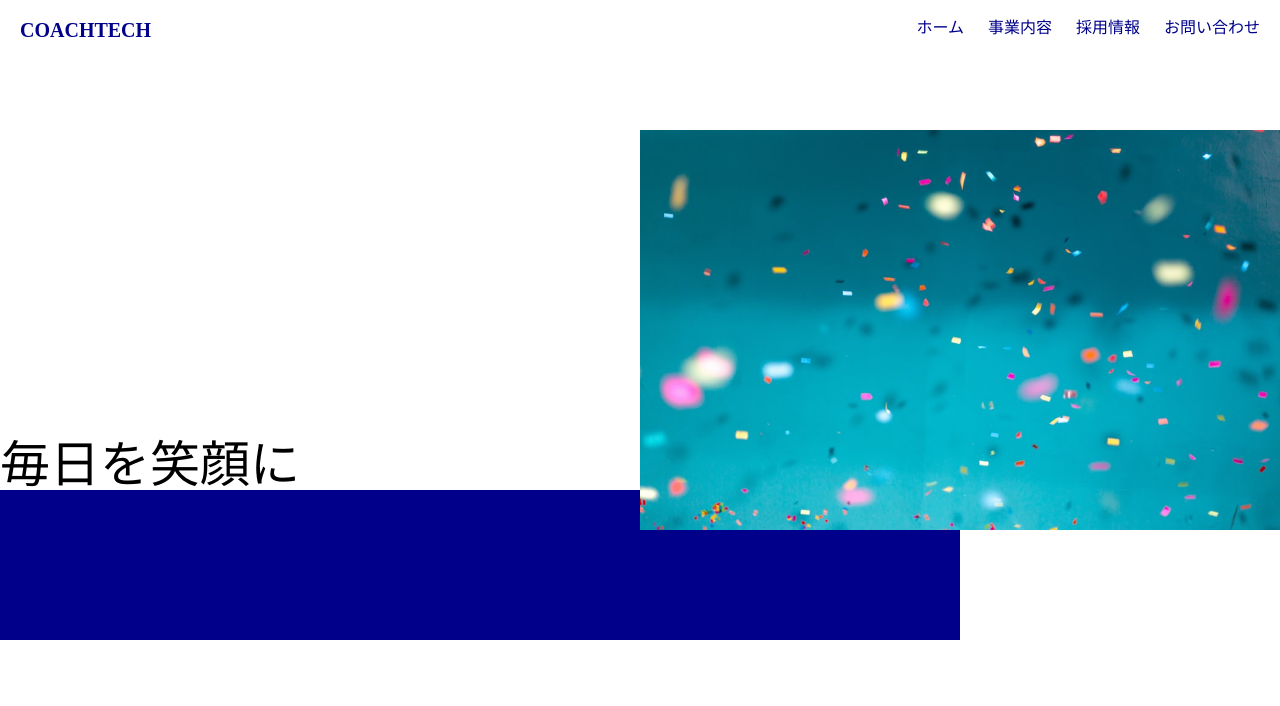
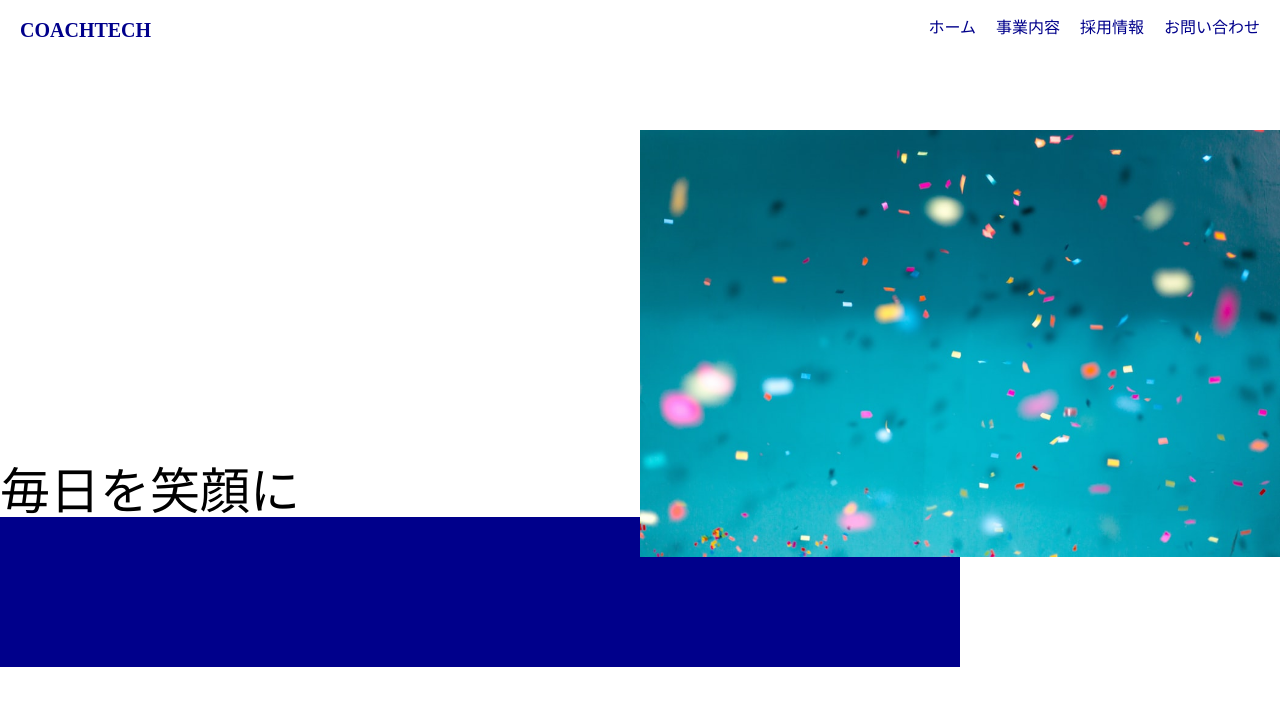
Before and after one commit to kazukinishimaki/20211210nishimaki, a plain HTML site: page index.html in a window 1280 px wide. Drawn offline with Linux system fonts and the light colour scheme.

Commit message:
css task2

```diff
--- a/css/style.css
+++ b/css/style.css
@@ -10,9 +10,9 @@
   margin-left: 20px;
 }
 .table{
-  width: 500px;
   margin-right: 20px;
-  text-align: right;
+  display: flex;
+  justify-content: flex-end;
 }
 a{
   text-decoration: none;
@@ -21,7 +21,6 @@ a{
 .foto{
   display: block;
   width: 50vw;
-  height: 400px;
   margin: 0 0 0 auto;
   position: relative;
   top: 90px;
--- a/index.html
+++ b/index.html
@@ -13,12 +13,20 @@
     <div class="header">
       <div class="coach">COACHTECH</div>
       <nav>
-        <div class="table">
-          <a href="">ホーム</a>
-          <a href="">事業内容</a>
-          <a href="">採用情報</a>
-          <a href="">お問い合わせ</a>
-        </div>
+        <ul class="table">
+          <li>
+            <a href="">ホーム</a>
+          </li>
+          <li>
+            <a href="">事業内容</a>
+          </li>
+          <li>
+            <a href="">採用情報</a>
+          </li>
+          <li>
+            <a href="">お問い合わせ</a>
+          </li>
+        </ul>
       </nav>
     </div>
   </header>
```
